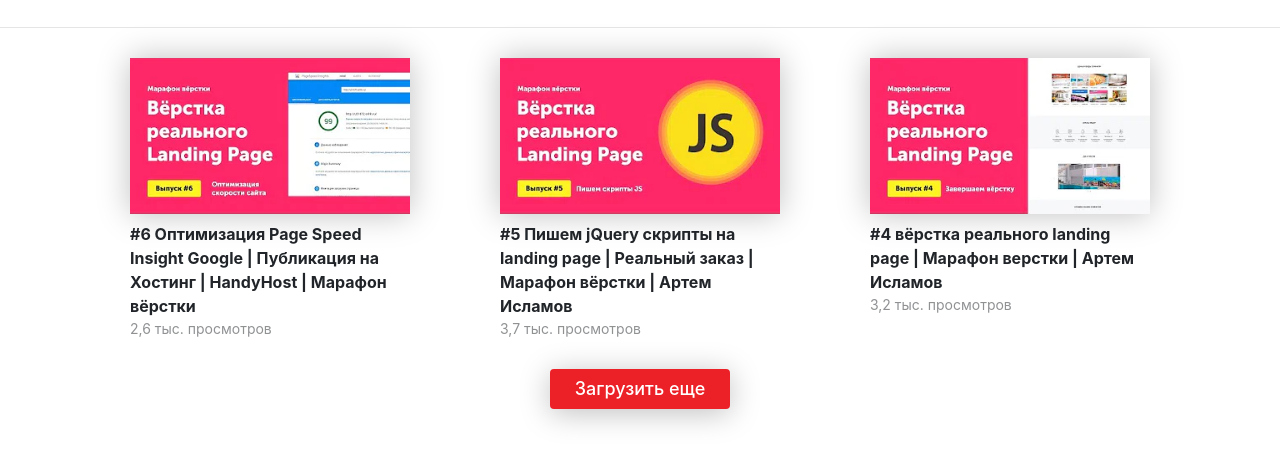
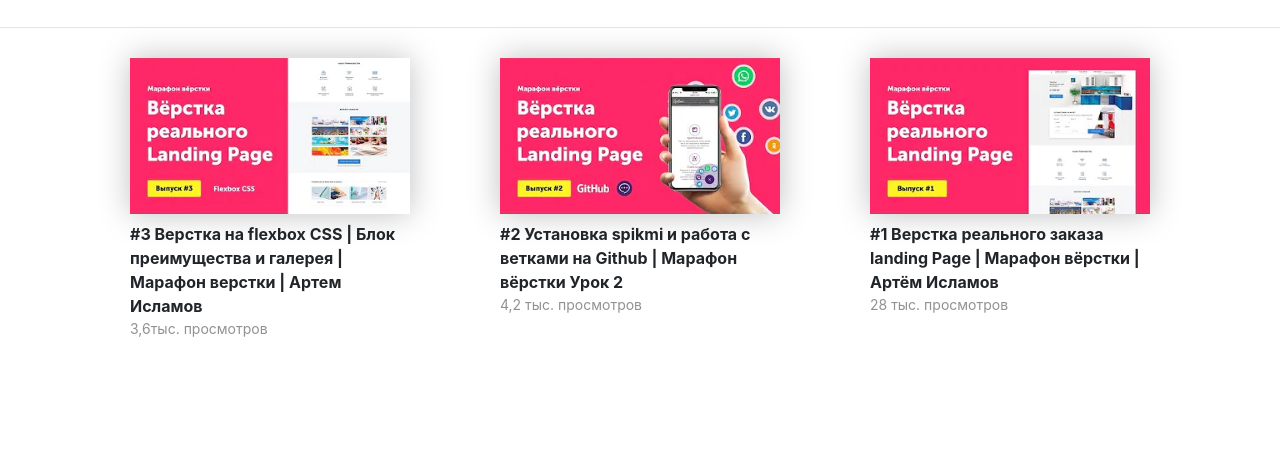
Before and after one commit to Greed2kk/YouTube-API, a plain HTML site: page index.html in a window 1280 px wide. Both pictures are taken after a click on the button "Загрузить еще". Shown: the part 84-548 px from the top of the page. Drawn offline with nearby package versions, Linux system fonts and the light colour scheme.

Commit message:
videos Wrapper

```diff
--- a/index.html
+++ b/index.html
@@ -53,7 +53,7 @@
         <div class="videos">
             <div class="container">
                 <div class="videos__wrapper">
-                    <a data-url="AiiSFdsuEjo" href="#" class="videos__item">
+                   <!--  <a data-url="AiiSFdsuEjo" href="#" class="videos__item">
                         <img src="img/thumb.webp" alt="thumb">
                         <div class="videos__item-descr">
                             #6 Оптимизация Page Speed Insight Google | Публикация на Хостинг | HandyHost | Марафон вёрстки
@@ -77,7 +77,7 @@
                         <div class="videos__item-views">
                             3,2 тыс. просмотров
                         </div>
-                    </a>
+                    </a>-->
 
                     <button class="more">Загрузить еще</button>
                 </div>
--- a/js/script.js
+++ b/js/script.js
@@ -40,7 +40,7 @@ blindSlideToggle('.hamburger', '[data-slide="nav"]', '.header__menu', 'slide-act
 
 
 function switchMode() {
-    if (night === false ){
+    if (night === false){
         night = true; // переключятель
         //document.body.style.backgroundColor = '#000'; // черный цвет bg
         document.body.classList.remove('day'); // налепил говна
@@ -50,8 +50,6 @@ function switchMode() {
         document.querySelectorAll('.hamburger > line').forEach(item => {
             item.style.stroke = '#ffffff';
         });
-
-
 
 
     } else {
@@ -78,18 +76,45 @@ function dayModeSwitcher() {  // налепил говна
     if( night === false) {
         modeSwitcherDay.style.opacity = '0';
         modeSwitcherNight.style.opacity = '1';
-
-
     } else {
         modeSwitcherDay.style.opacity = '1';
         modeSwitcherNight.style.opacity = '0';
 
+    }
+}
+const data = [
+    ['img/thumb_3.webp', 'img/thumb_4.webp', 'img/thumb_5.webp'],
+    ['#3 Верстка на flexbox CSS | Блок преимущества и галерея | Марафон верстки | Артем Исламов',
+        '#2 Установка spikmi и работа с ветками на Github | Марафон вёрстки Урок 2',
+        '#1 Верстка реального заказа landing Page | Марафон вёрстки | Артём Исламов'],
+    ['3,6тыс. просмотров', '4,2 тыс. просмотров', '28 тыс. просмотров'],
+    ['X9SmcY3lM-U', '7BvHoh0BrMw', 'mC8JW_aG2EM']
+];
 
+more.addEventListener('click', () => {
+    const videosWrapper = document.querySelector('.videos__wrapper');
+    more.remove();
 
+    for (let i = 0; i < data[0].length; i++) {
+        let card = document.createElement('a');
+        card.classList.add('videos__item', 'videos__item-active');
+        card.setAttribute('data-url', data[3][i]);
+        card.innerHTML = `
+        <img src="${data[0][i]}" alt="thumb">
+        <div class="videos__item-descr">
+            ${data[1][i]}
+        </div>
+        <div class="videos__item-views">
+            ${data[2][i]}
+        </div>
+        `;
+
+        videosWrapper.appendChild(card);
+        setTimeout(() => {
+            card.classList.remove('videos__item-active');
+        });
     }
-
-}
-
+});
 
 /*
 const data = [
```
